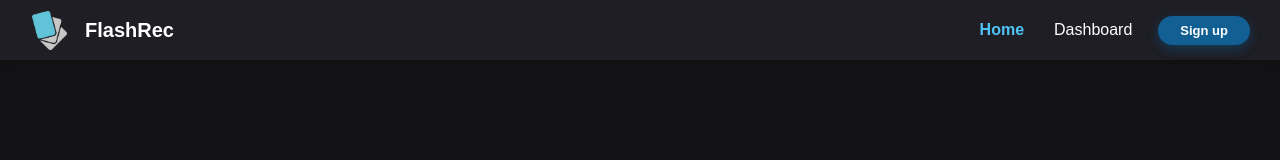
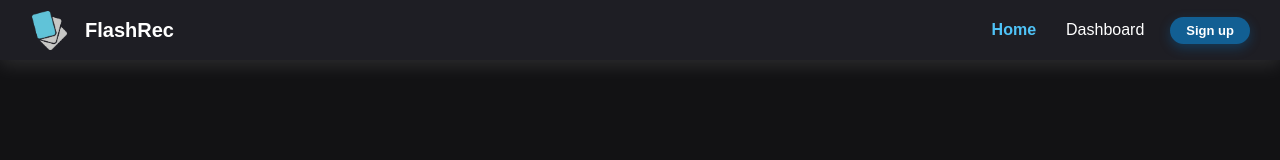
Before and after one commit to VoidishSandwich/FlashRec, a React (Vite) app: page /FlashRec/home in a window 1280 px wide. Shown: the top 160 px of the page. Built offline with nearby package versions, Linux system fonts and the light colour scheme.

Commit message:
Updated BoxShadow

```diff
--- a/src/pages/MainLayout.tsx
+++ b/src/pages/MainLayout.tsx
@@ -20,7 +20,11 @@ export function MainLayout() {
         color: '#fff',
         height: '60px',
         fontFamily: 'sans-serif',
-        boxShadow: '0 2px 8px rgba(0,0,0,0.15)'
+        boxShadow: '0 4px 20px rgba(255, 255, 255, 0.125)',//'0 2px 50px rgba(0,0,0,0.3)',
+
+        position: 'sticky',
+        top: 0,
+        zIndex: 1000,
     };
 
     const [isHovered, setIsHovered] = useState(false);
@@ -38,7 +42,7 @@ export function MainLayout() {
     });
 
     const loginBtnStyle: React.CSSProperties = {
-        padding: '7px 22px',
+        padding: '6px 16px',
         borderRadius: '25px',
         border: 'none',
         marginLeft: '20px',
@@ -99,41 +103,4 @@ export function MainLayout() {
             </main>
         </div>
     );
-
-    // return (
-    //     <div>
-    //         {/* 🌐 永遠固定在最頂端的 Topbar */}
-    //         <nav style={navStyle}>
-    //             <img src={flashcardIcon} style={{
-    //                 height: '75%',
-    //                 aspectRatio: '1 / 1',
-    //                 objectFit: 'contain',
-    //                 width: 'auto',       // 讓寬度自動根據 aspect-ratio 計算，不要寫 0
-    //                 maxWidth: '100%',   // 限制最大寬度
-    //                 flexShrink: 1       // 允許在彈性盒子中縮小
-    //             }}/>
-    //             <h2 style={{ margin: 0, cursor: 'pointer', fontSize: '20px' }} onClick={() => navigate('/home')}>
-    //                 FlashRec
-    //             </h2>
-    //             <div>
-    //                 <button style={linkStyle('/home')} onClick={() => navigate('/home')}>Home</button>
-    //                 <button style={linkStyle('/settings')} onClick={() => navigate('/settings')}>Dashboard</button>
-    //                 <button
-    //                     style = {loginBtnStyle}
-    //                     onClick={function(){
-    //                         navigate('/home')
-    //                     }}
-    //                     onMouseEnter={()=>setIsHovered(true)}
-    //                     onMouseLeave={()=>setIsHovered(false)}>
-    //                     Sign up
-    //                 </button>
-    //             </div>
-    //         </nav>
-
-    //         {/* ⬇️ 下方這個區域會根據網址，動態渲染出 Home 或 Settings 的內文 */}
-    //         <main style={{ padding: '20px', fontFamily: 'sans-serif' }}>
-    //             <Outlet />
-    //         </main>
-    //     </div>
-    // );
 }
--- /dev/null
+++ b/src/pages/Signup.tsx
@@ -0,0 +1,3 @@
+export function SignUpPage(){
+
+}
```
